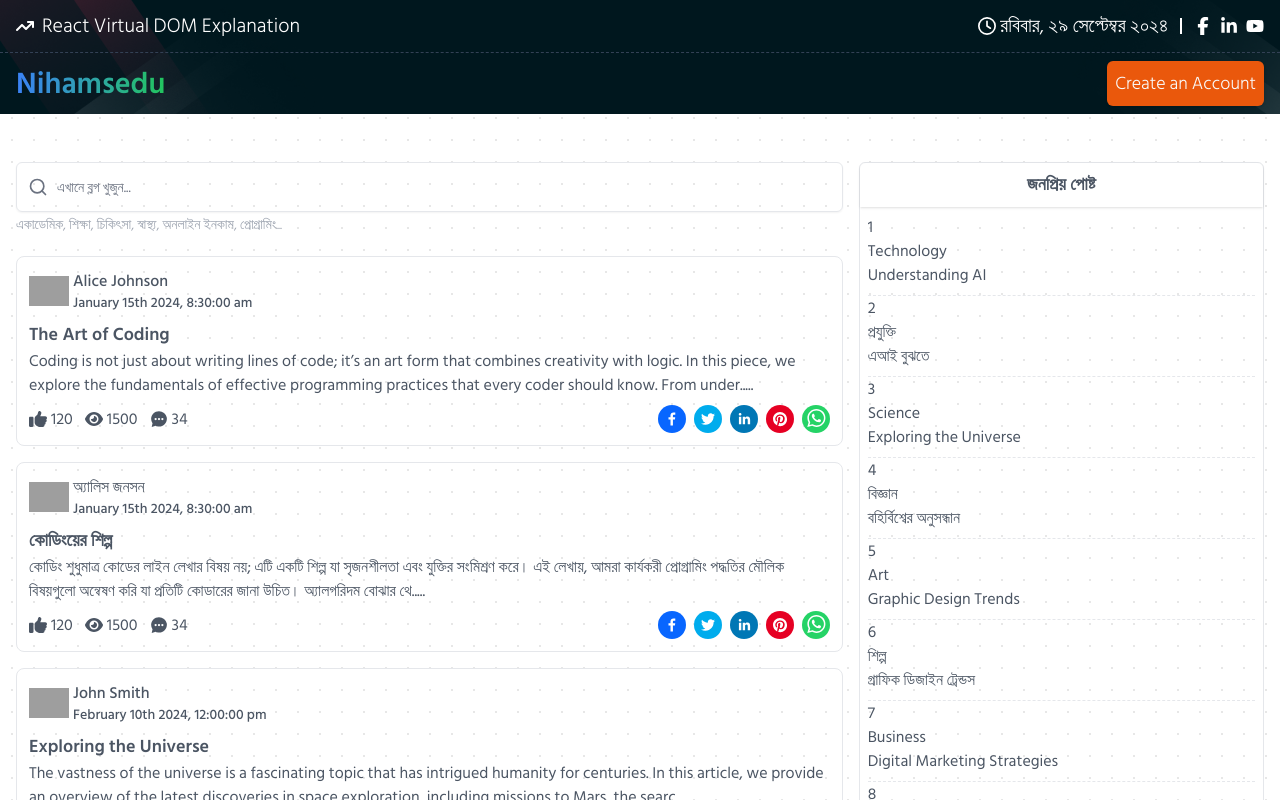
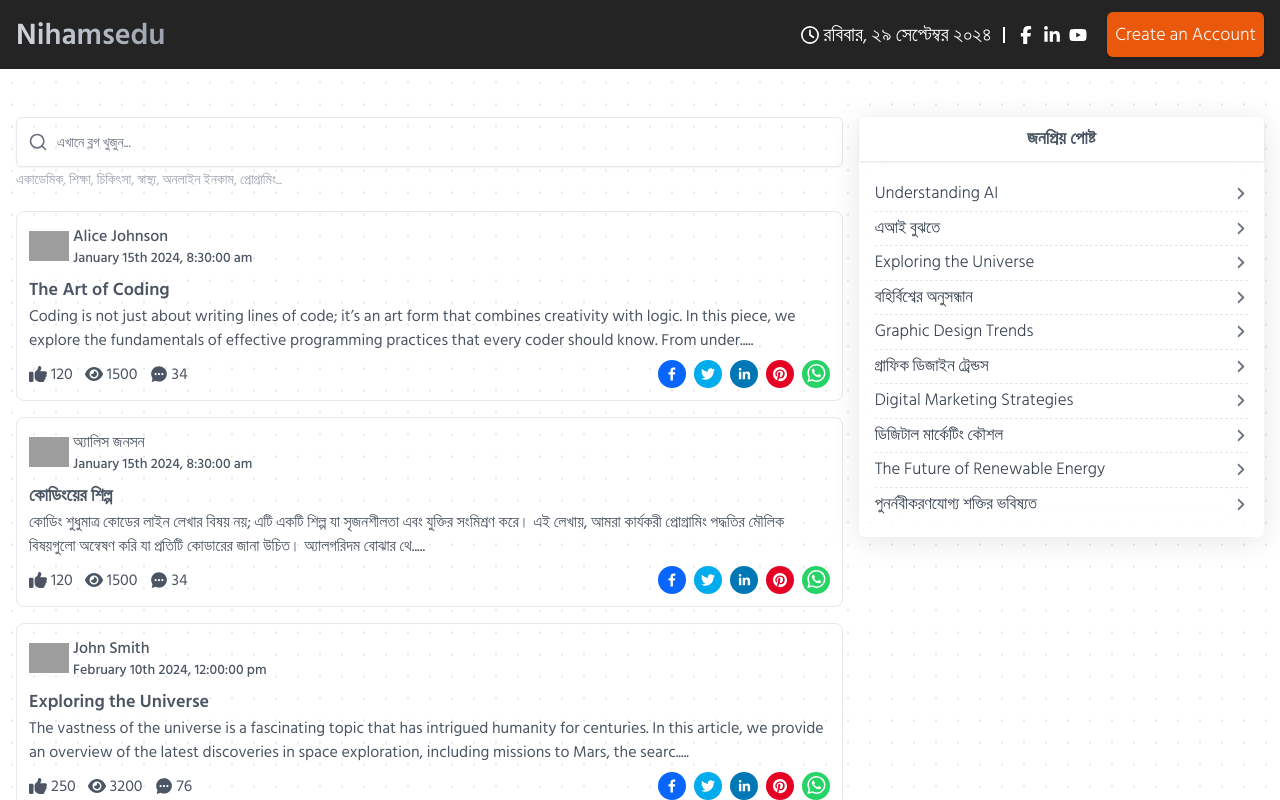
Before and after one commit to AhshanHabib26/Nihams-Blog-Client, a React (Vite) app: page / in a window 1280 px wide. Shown: the top 800 px of the page. Built offline with nearby package versions, Linux system fonts and the light colour scheme; grey boxes are pictures that could not be loaded.

Commit message:
Code Update

```diff
--- a/src/components/ui/client/Blogs/PopularBlogCard.tsx
+++ b/src/components/ui/client/Blogs/PopularBlogCard.tsx
@@ -1,17 +1,24 @@
 import { TBlogProps } from "@/types/common.data";
+import { FaAngleRight } from "react-icons/fa6";
+import { Link } from "react-router-dom";
 
 interface Props extends TBlogProps {
   isLast?: boolean;
 }
 
-const PopularBlogCard: React.FC<Props> = ({ blog, index, isLast }) => {
+const PopularBlogCard: React.FC<Props> = ({ blog, isLast }) => {
   return (
-    <div className={`text-gray-600 ${isLast ? '' : 'border-b border-gray-200 border-dashed'}`}>
-      <div className="mb-2">
-        <span>{(index ?? 0) + 1}</span>
-        <p>{blog.category}</p>
-        <h1>{blog.title}</h1>
-      </div>
+    <div
+      className={`text-gray-700 ${
+        isLast ? "" : "border-b border-gray-200 border-dashed"
+      }`}
+    >
+      <Link to={`/blog/${blog.title}`}>
+        <div className="flex items-center justify-between">
+          <h1 className="my-1 text-[17px] hind-siliguri-light">{blog.title}</h1>
+          <FaAngleRight className="text-gray-500" size={15} />
+        </div>
+      </Link>
     </div>
   );
 };
--- a/src/components/ui/client/Blogs/PopularBlogs.tsx
+++ b/src/components/ui/client/Blogs/PopularBlogs.tsx
@@ -9,16 +9,15 @@ const PopularBlogs = () => {
   .slice(0, 10);
 
   return (
-    <div className="border border-gray-200 rounded-md">
+    <div className="shadow bg-gray-50 rounded-md glassmorphism">
        <div className="bg-white rounded-t-md text-gray-600 text-center p-2 shadow">
        <h1 className="text-lg hind-siliguri-semibold">জনপ্রিয় পোষ্ট</h1>
        </div>
-     <div className="p-2">
+     <div className="p-4">
      {topBlogs.map((blog: TBlog, index) => (
         <PopularBlogCard
           blog={blog}
           key={blog._id}
-          index={index}
           isLast={index === topBlogs.length - 1}
         />
       ))}
--- a/src/index.css
+++ b/src/index.css
@@ -1,14 +1,32 @@
-@import url('https://fonts.googleapis.com/css2?family=Hind+Siliguri:wght@300;400;500;600;700&display=swap');
+@import url("https://fonts.googleapis.com/css2?family=Hind+Siliguri:wght@300;400;500;600;700&display=swap");
 
 @tailwind base;
 @tailwind components;
 @tailwind utilities;
 
-
 body {
-  /* background-image: linear-gradient(to right, #0f172a, #283342); */
+  --dot-bg: white;
+  --dot-color: #e7e7e7;
+  --dot-size: 2px;
+  --dot-space: 22px;
+    background:
+        linear-gradient(90deg, var(--dot-bg) calc(var(--dot-space) - var(--dot-size)), transparent 1%) center / var(--dot-space) var(--dot-space),
+        linear-gradient(var(--dot-bg) calc(var(--dot-space) - var(--dot-size)), transparent 1%) center / var(--dot-space) var(--dot-space),
+        var(--dot-color);
   font-family: "Hind Siliguri", system-ui;
   color: #f5f5f5;
+}
+
+.transparent-bg {
+  background: #242424;
+}
+
+
+.glassmorphism {
+  background: rgba(255, 255, 255, 0.055);
+  box-shadow: 0 4px 30px rgba(0, 0, 0, 0.1);
+  backdrop-filter: blur(20px);
+  -webkit-backdrop-filter: blur(20px);
 }
 
 .hind-siliguri-light {
@@ -41,8 +59,6 @@ body {
   font-style: normal;
 }
 
-
-
 @layer base {
   :root {
     --background: 0 0% 100%;
@@ -69,7 +85,7 @@ body {
     --chart-3: 197 37% 24%;
     --chart-4: 43 74% 66%;
     --chart-5: 27 87% 67%;
-    --radius: 0.5rem
+    --radius: 0.5rem;
   }
   .dark {
     --background: 0 0% 3.9%;
@@ -95,14 +111,6 @@ body {
     --chart-2: 160 60% 45%;
     --chart-3: 30 80% 55%;
     --chart-4: 280 65% 60%;
-    --chart-5: 340 75% 55%
+    --chart-5: 340 75% 55%;
   }
 }
-@layer base {
-  * {
-    @apply border-border;
-  }
-  body {
-    @apply bg-background text-foreground;
-  }
-}
--- /dev/null
+++ b/src/pages/Client/Blog.tsx
@@ -0,0 +1,8 @@
+
+const BlogPage = () => {
+  return (
+    <div>BlogPage</div>
+  )
+}
+
+export default BlogPage
--- a/src/pages/Client/Home.tsx
+++ b/src/pages/Client/Home.tsx
@@ -1,12 +1,11 @@
 import Blogs from "@/components/ui/client/Blogs/Blogs";
 import Container from "@/lib/Container";
-import Styles from "../../style/Home.module.css";
 import PopularBlogs from "@/components/ui/client/Blogs/PopularBlogs";
 
 const HomePage = () => {
   return (
     <div>
-      <div className={`${Styles.BGHome} py-12`}>
+      <div className="py-12">
         <Container>
           <div className="grid grid-cols-12 gap-4">
             <div className="col-span-12 lg:col-span-8">
--- a/src/router/routes.tsx
+++ b/src/router/routes.tsx
@@ -1,6 +1,7 @@
 import MainLayout from "@/layout/Client/MainLayout";
 import { DashboardLayout } from "@/layout/Dashboard/DashboardLayout";
 import ProtectedRoute from "@/layout/Dashboard/ProtectedRoute";
+import BlogPage from "@/pages/Client/Blog";
 import HomePage from "@/pages/Client/Home";
 import LoginPage from "@/pages/Client/Login";
 import RegisterPage from "@/pages/Client/Register";
@@ -21,6 +22,10 @@ export const routes = createBrowserRouter([
       {
         path: "/",
         element: <HomePage />,
+      },
+      {
+        path: "/blog/:slug",
+        element: <BlogPage />,
       },
     ],
   },
--- a/src/shared/Navbar/Navbar.tsx
+++ b/src/shared/Navbar/Navbar.tsx
@@ -1,14 +1,10 @@
-import MainNav from "./MainNav";
 import TopNav from "./TopNav";
-import Styles from "../../style/Navbar.module.css"
-
 
 
 const Navbar = () => {
   return (
-    <div className={`${Styles.BGNav}`}>
+    <div>
       <TopNav />
-      <MainNav />
     </div>
   );
 };
--- a/src/shared/Navbar/TopNav.tsx
+++ b/src/shared/Navbar/TopNav.tsx
@@ -1,7 +1,7 @@
+import { Button } from "@/components/ui/button";
 import Container from "@/lib/Container";
 import { formattedBanglaDate } from "@/lib/ConvertDateInBangla";
 import {
-  FaArrowTrendUp,
   FaFacebookF,
   FaLinkedinIn,
   FaRegClock,
@@ -12,15 +12,17 @@ import { Link } from "react-router-dom";
 
 const TopNav = () => {
   return (
-    <div>
+    <div className="transparent-bg">
       <Container>
         <div className="flex items-center justify-between py-3">
-          <div className=" flex items-center">
-            <FaArrowTrendUp color="#fff" size={18} />
-            <p className=" hind-siliguri-light text-lg lg:text-xl ml-2 text-white">
-              React Virtual DOM Explanation
-            </p>
+          <div>
+            <Link to="/">
+              <h1 className="text-3xl hind-siliguri-semibold  bg bg-gradient-to-r from-gray-300 to-gray-400 bg-clip-text text-transparent">
+                Nihamsedu
+              </h1>
+            </Link>
           </div>
+          <div className="flex items-center gap-5">
             <div className=" hidden lg:block">
               <div className=" flex items-center gap-3">
                 <div className=" flex items-center">
@@ -54,6 +56,16 @@ const TopNav = () => {
                 </div>
               </div>
             </div>
+            <div>
+              <div>
+                <Link to="/login">
+                  <Button className=" bg-myBgPrimary hover:bg-myBgSecondary text-lg hind-siliguri-light px-2 h-[45px]">
+                    Create an Account
+                  </Button>
+                </Link>
+              </div>
+            </div>
+          </div>
         </div>
       </Container>
     </div>
```
Lines whose indentation alone changed are shown as unchanged.
